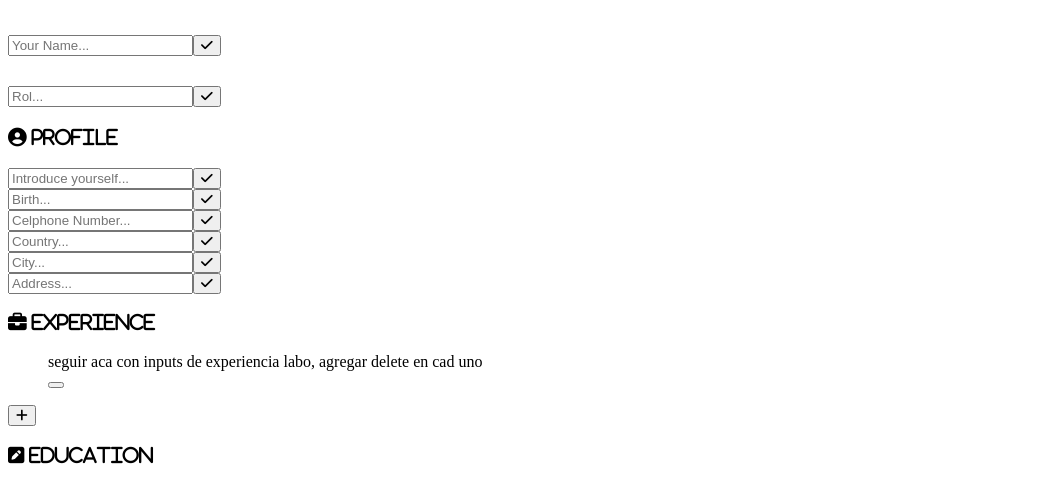
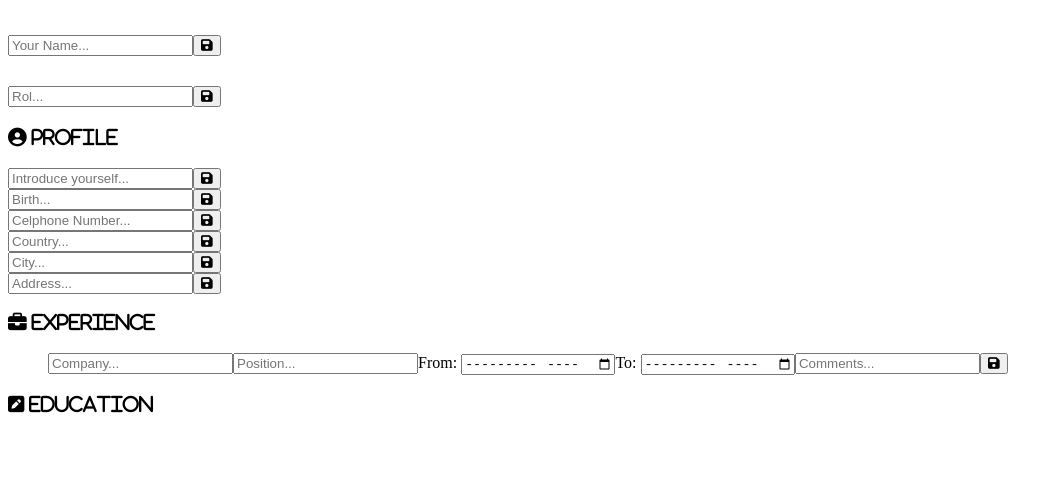
Before and after one commit to fl-martin/cv-application, a React (Create React App) app: page / in a window 1280 px wide. Shown: the top 502 px of the page, without its empty margins (0-1063 px from the left). Built offline with nearby package versions, Linux system fonts and the light colour scheme.

Commit message:
Experience ok

```diff
--- a/src/components/Employ.js
+++ b/src/components/Employ.js
@@ -25,17 +25,18 @@ class Employ extends Component {
 				);
 			});
 		}
-		if (this.props.addingEmploy) {
+		if (this.props.creatingEmploy) {
 			return (
 				<div>
 					{employElements}
 					<EmployEducationForm
 						section={Object.keys(this.state)[0]}
+						setEmployData={this.props.setEmployData}
 						saveEmploy={this.props.saveEmploy}
 					></EmployEducationForm>
 				</div>
 			);
-		} else if (!this.props.addingEmploy) return employElements;
+		} else if (!this.props.creatingEmploy) return employElements;
 	}
 }
 
--- a/src/components/Experience.js
+++ b/src/components/Experience.js
@@ -12,17 +12,26 @@ class Experience extends Component {
 				year_end: "",
 				description: "",
 			},
-			addingEmploy: true,
+			creatingEmploy: true,
 			employArray: [],
 		};
 		this.addEmploy = this.addEmploy.bind(this);
+		this.setEmployData = this.setEmployData.bind(this);
 		this.saveEmploy = this.saveEmploy.bind(this);
 		this.removeEmploy = this.removeEmploy.bind(this);
 	}
 
 	addEmploy() {
 		this.setState({
-			addingEmploy: true,
+			creatingEmploy: true,
+		});
+	}
+
+	setEmployData(e) {
+		const userInput = e.target.value;
+		const prop = e.target.id;
+		this.setState({
+			employ: { ...this.state.employ, [prop]: userInput },
 		});
 	}
 
@@ -30,6 +39,7 @@ class Experience extends Component {
 		this.setState(
 			{
 				employArray: [...this.state.employArray, this.state.employ],
+				creatingEmploy: false,
 			},
 
 			() => {
@@ -51,7 +61,7 @@ class Experience extends Component {
 				year_end: "",
 				description: "",
 			},
-			addingEmploy: false,
+			creatingEmploy: false,
 		});
 	}
 
@@ -66,12 +76,15 @@ class Experience extends Component {
 						employArray={this.state.employArray}
 						saveEmploy={this.saveEmploy}
 						removeEmploy={this.removeEmploy}
-						addingEmploy={this.state.addingEmploy}
+						creatingEmploy={this.state.creatingEmploy}
+						setEmployData={this.setEmployData}
 					></Employ>
 				</ul>
-				<button onClick={this.addEmploy}>
-					<i className="fas fa-plus"></i>
-				</button>
+				{this.state.creatingEmploy === false && (
+					<button onClick={this.addEmploy}>
+						<i className="fas fa-plus"></i>
+					</button>
+				)}
 			</div>
 		);
 	}
--- a/src/components/InputField.js
+++ b/src/components/InputField.js
@@ -34,7 +34,7 @@ export class InputFieldText extends Component {
 			);
 			icon = (
 				<i
-					className="fas fa-check"
+					className="fas fa-save"
 					style={{ pointerEvents: "none" }}
 				></i>
 			);
--- a/src/components/employEducationForm.js
+++ b/src/components/employEducationForm.js
@@ -8,15 +8,18 @@ class EmployEducationForm extends Component {
 	render() {
 		if (this.props.section === "employ") {
 			return (
-				<form>
-					<div>
-						seguir aca con inputs de experiencia labo, agregar
-						delete en cad uno
-					</div>
-					<button
-						type="button"
-						onClick={this.props.saveEmploy}
-					></button>
+				<form onChange={this.props.setEmployData}>
+					<input id="company" placeholder="Company..."></input>
+					<input id="position" placeholder="Position..."></input>
+					From: <input id="year_start" type="month"></input>
+					To: <input id="year_id" type="month"></input>
+					<input id="description" placeholder="Comments..."></input>
+					<button type="button" onClick={this.props.saveEmploy}>
+						<i
+							className="fas fa-save"
+							style={{ pointerEvents: "none" }}
+						></i>
+					</button>
 				</form>
 			);
 		} else if (this.props.section === "education") {
```
